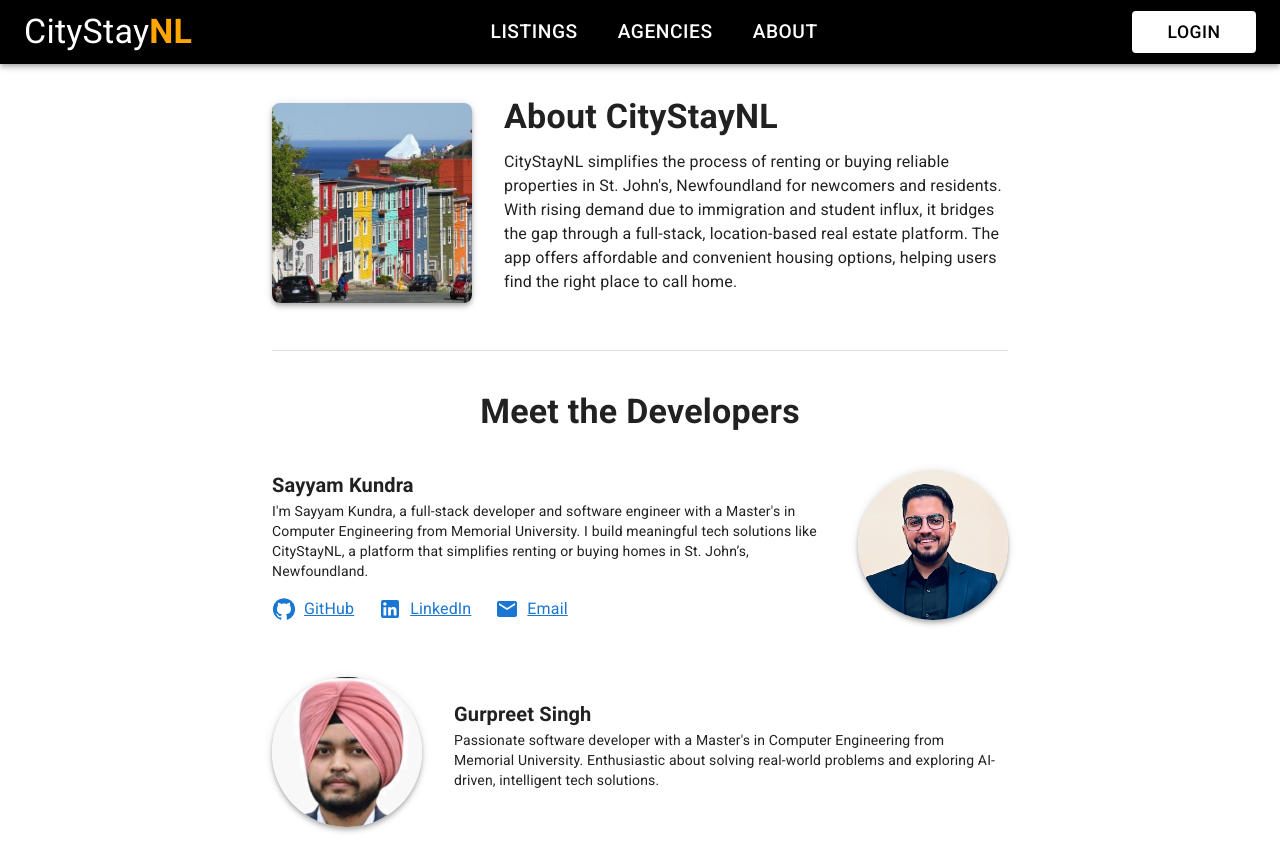
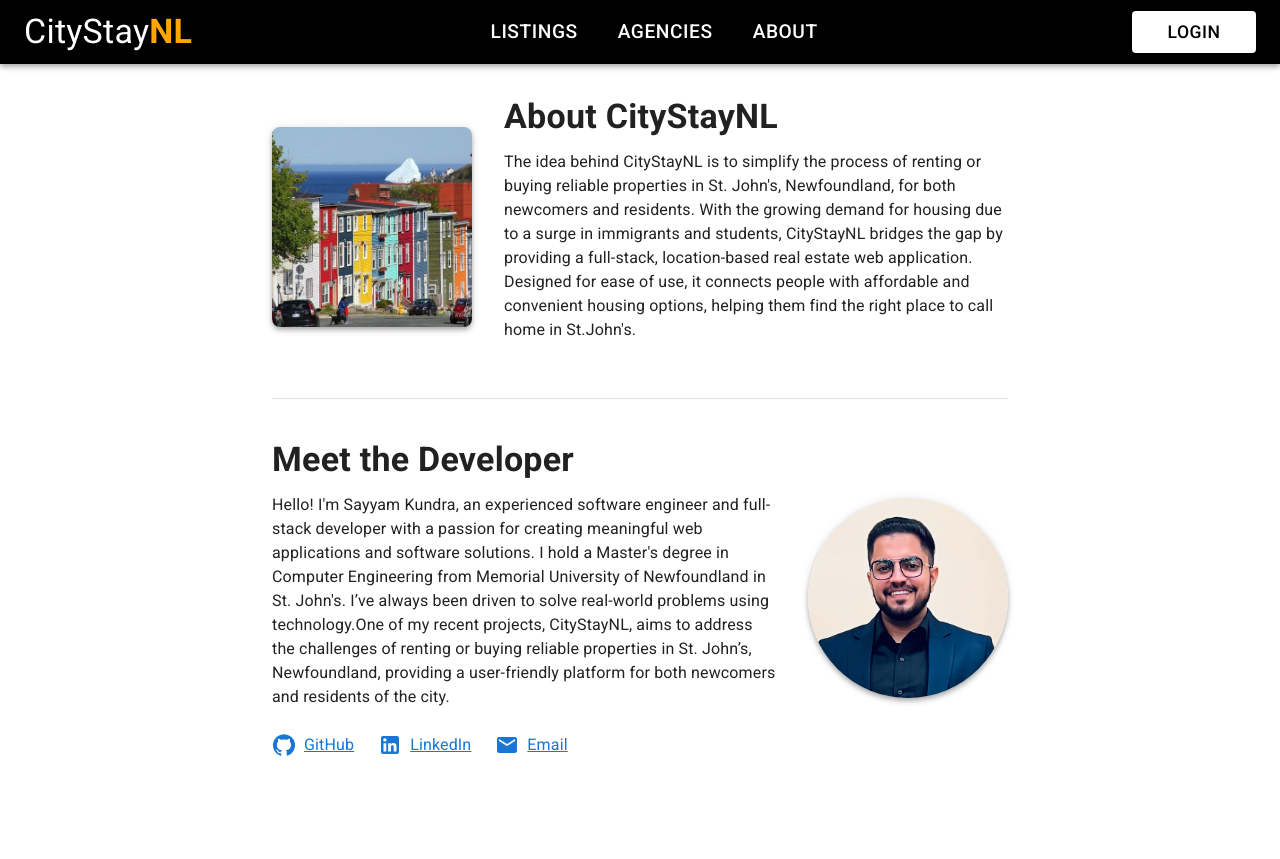
Before and after one commit to sayyam44/CityStay-Frontend, a React (Create React App) app: page /about in a window 1280 px wide. After the commit the page ends 800 px from the top, so only its background shows below. Built offline with nearby package versions, Linux system fonts and the light colour scheme.

Commit message:
about_page

```diff
--- a/src/components/About.js
+++ b/src/components/About.js
@@ -1,221 +1,135 @@
-// import React from "react";
-// import { Box, Typography, Avatar, Link, Divider, useTheme } from "@mui/material";
-// import { GitHub, LinkedIn, Email } from "@mui/icons-material";
-// import citystaynl from './Assets/citystaynl.jpg';
-// import profile from './Assets/profile.jpg';
-
-
-// function About() {
-//   const theme = useTheme();
-
-//   return (
-//     <Box sx={{
-//       maxWidth: 800,
-//       margin: "0 auto",
-//       padding: 4,
-//       display: "flex",
-//       flexDirection: "column",
-//       gap: 3
-//     }}>
-//       {/* Top Section - About CityStayNL */}
-//       <Box sx={{
-//         display: "flex",
-//         flexDirection: { xs: "column", md: "row" },
-//         gap: 4,
-//         alignItems: "center"
-//       }}>
-//         <Box
-//           component="img"
-//           src={citystaynl}
-//           sx={{
-//             width: 200,
-//             height: 200,
-//             borderRadius: 2,
-//             boxShadow: theme.shadows[4],
-//             objectFit: 'cover'
-//           }}
-//         />
-//         <Box>
-//           <Typography variant="h4" gutterBottom sx={{ fontWeight: "bold" }}>
-//             About CityStayNL
-//           </Typography>
-//           <Typography variant="body1" paragraph>
-//           The idea behind CityStayNL is to simplify the process of renting or
-//           buying reliable properties in St. John's, Newfoundland, for
-//           both newcomers and residents. With the growing demand for
-//           housing due to a surge in immigrants and students, CityStayNL
-//           bridges the gap by providing a full-stack, location-based real estate
-//           web application. Designed for ease of use, it connects people
-//           with affordable and convenient housing options, helping them
-//           find the right place to call home in St.John's.
-//           </Typography>
-//         </Box>
-//       </Box>
-
-//       <Divider sx={{ my: 2 }} />
-
-//       {/* Bottom Section - About Developer */}
-//       <Box sx={{
-//         display: "flex",
-//         flexDirection: { xs: "column", md: "row" },
-//         gap: 4,
-//         alignItems: "center"
-//       }}>
-//         <Box sx={{ textAlign: { xs: "center", md: "left" } }}>
-//           <Typography variant="h4" gutterBottom sx={{ fontWeight: "bold" }}>
-//             Meet the Developer
-//           </Typography>
-//           <Typography variant="body1" paragraph>
-//           Hello! I'm Sayyam Kundra, an experienced software
-//           engineer and full-stack developer with a passion
-//           for creating meaningful web applications and software
-//           solutions. I hold a Master's degree in Computer
-//           Engineering from Memorial University of Newfoundland
-//           in St. John's. I’ve always been driven to solve
-//            real-world problems using technology.One of my
-//            recent projects, CityStayNL, aims to address the
-//            challenges of renting or buying reliable properties
-//            in St. John’s, Newfoundland, providing a
-//            user-friendly platform for both newcomers and
-//            residents of the city.
-//           </Typography>
-//           <Box sx={{
-//             display: "flex",
-//             gap: 3,
-//             mt: 3,
-//             justifyContent: { xs: "center", md: "flex-start" },
-//             flexWrap: 'wrap'
-//           }}>
-//             <Link
-//               href="https://github.com/sayyam44"
-//               target="_blank"
-//               rel="noopener"
-//               sx={{
-//                 display: "flex",
-//                 alignItems: "center",
-//                 textDecoration: 'underline'
-//               }}
-//             >
-//               <GitHub sx={{ mr: 1 }} /> GitHub
-//             </Link>
-//             <Link
-//               href="https://www.linkedin.com/in/sayyamkundra44/"
-//               target="_blank"
-//               rel="noopener"
-//               sx={{
-//                 display: "flex",
-//                 alignItems: "center",
-//                 textDecoration: 'underline'
-//               }}
-//             >
-//               <LinkedIn sx={{ mr: 1 }} /> LinkedIn
-//             </Link>
-//             <Link
-//               href="mailto:skundra@mun.ca"
-//               sx={{
-//                 display: "flex",
-//                 alignItems: "center",
-//                 textDecoration: 'underline'
-//               }}
-//             >
-//               <Email sx={{ mr: 1 }} /> Email
-//             </Link>
-//           </Box>
-//         </Box>
-//         <Avatar
-//           src={profile}
-//           sx={{
-//             width: 200,
-//             height: 200,
-//             boxShadow: theme.shadows[4]
-//           }}
-//         />
-//       </Box>
-//     </Box>
-//   );
-// }
-
-// export default About;
-
-
-          // The idea behind CityStayNL is to simplify the process of renting or
-          // buying reliable properties in St. John's, Newfoundland, for
-          // both newcomers and residents. With the growing demand for
-          // housing due to a surge in immigrants and students, CityStayNL
-          // bridges the gap by providing a full-stack, location-based real estate
-          // web application. Designed for ease of use, it connects people
-          // with affordable and convenient housing options, helping them
-          // find the right place to call home in St.John's.
-
-
-          // Hello! I'm Sayyam Kundra, an experienced software
-          // engineer and full-stack developer with a passion
-          // for creating meaningful web applications and software
-          // solutions. I hold a Master's degree in Computer
-          // Engineering from Memorial University of Newfoundland
-          // in St. John's. I’ve always been driven to solve
-          //  real-world problems using technology.One of my
-          //  recent projects, CityStayNL, aims to address the
-          //  challenges of renting or buying reliable properties
-          //  in St. John’s, Newfoundland, providing a
-          //  user-friendly platform for both newcomers and
-          //  residents of the city.
-
 import React from "react";
 import { Box, Typography, Avatar, Link, Divider, useTheme } from "@mui/material";
 import { GitHub, LinkedIn, Email } from "@mui/icons-material";
 import citystaynl from './Assets/citystaynl.jpg';
 import profile from './Assets/profile.jpg';
-import dev2 from './Assets/dev2.jpg'; // ✅ Add the second developer's image
+
 
 function About() {
   const theme = useTheme();
 
   return (
-    <Box sx={{ maxWidth: 800, margin: "0 auto", padding: 4, display: "flex", flexDirection: "column", gap: 3 }}>
+    <Box sx={{
+      maxWidth: 800,
+      margin: "0 auto",
+      padding: 4,
+      display: "flex",
+      flexDirection: "column",
+      gap: 3
+    }}>
       {/* Top Section - About CityStayNL */}
-      <Box sx={{ display: "flex", flexDirection: { xs: "column", md: "row" }, gap: 4, alignItems: "center" }}>
-        <Box component="img" src={citystaynl} sx={{ width: 200, height: 200, borderRadius: 2, boxShadow: theme.shadows[4], objectFit: 'cover' }} />
+      <Box sx={{
+        display: "flex",
+        flexDirection: { xs: "column", md: "row" },
+        gap: 4,
+        alignItems: "center"
+      }}>
+        <Box
+          component="img"
+          src={citystaynl}
+          sx={{
+            width: 200,
+            height: 200,
+            borderRadius: 2,
+            boxShadow: theme.shadows[4],
+            objectFit: 'cover'
+          }}
+        />
         <Box>
-          <Typography variant="h4" gutterBottom sx={{ fontWeight: "bold" }}>About CityStayNL</Typography>
+          <Typography variant="h4" gutterBottom sx={{ fontWeight: "bold" }}>
+            About CityStayNL
+          </Typography>
           <Typography variant="body1" paragraph>
-          CityStayNL simplifies the process of renting or buying reliable properties in St. John's, Newfoundland for newcomers and residents.
-          With rising demand due to immigration and student influx, it bridges the gap through a full-stack, location-based real estate platform.
-          The app offers affordable and convenient housing options, helping users find the right place to call home.
+          The idea behind CityStayNL is to simplify the process of renting or
+          buying reliable properties in St. John's, Newfoundland, for
+          both newcomers and residents. With the growing demand for
+          housing due to a surge in immigrants and students, CityStayNL
+          bridges the gap by providing a full-stack, location-based real estate
+          web application. Designed for ease of use, it connects people
+          with affordable and convenient housing options, helping them
+          find the right place to call home in St.John's.
           </Typography>
         </Box>
       </Box>
 
       <Divider sx={{ my: 2 }} />
 
-      {/* Bottom Section - About Developers */}
-      <Typography variant="h4" gutterBottom sx={{ fontWeight: "bold", textAlign: "center" }}>Meet the Developers</Typography>
-
-      {/* Developer 1 */}
-      <Box sx={{ display: "flex", flexDirection: { xs: "column", md: "row" }, gap: 4, alignItems: "center" }}>
-        <Box sx={{ textAlign: { xs: "center", md: "left" }, flex: 1 }}>
-          <Typography variant="h6" sx={{ fontWeight: "bold" }}>Sayyam Kundra</Typography>
-          <Typography variant="body2" paragraph>
-          I'm Sayyam Kundra, a full-stack developer and software engineer with a Master's in Computer Engineering from Memorial University.
-          I build meaningful tech solutions like CityStayNL, a platform that simplifies renting or buying homes in St. John’s, Newfoundland.          </Typography>
-          <Box sx={{ display: "flex", gap: 3, mt: 2, justifyContent: { xs: "center", md: "flex-start" }, flexWrap: 'wrap' }}>
-            <Link href="https://github.com/sayyam44" target="_blank" rel="noopener" sx={{ display: "flex", alignItems: "center", textDecoration: 'underline' }}><GitHub sx={{ mr: 1 }} /> GitHub</Link>
-            <Link href="https://www.linkedin.com/in/sayyamkundra44/" target="_blank" rel="noopener" sx={{ display: "flex", alignItems: "center", textDecoration: 'underline' }}><LinkedIn sx={{ mr: 1 }} /> LinkedIn</Link>
-            <Link href="mailto:skundra@mun.ca" sx={{ display: "flex", alignItems: "center", textDecoration: 'underline' }}><Email sx={{ mr: 1 }} /> Email</Link>
+      {/* Bottom Section - About Developer */}
+      <Box sx={{
+        display: "flex",
+        flexDirection: { xs: "column", md: "row" },
+        gap: 4,
+        alignItems: "center"
+      }}>
+        <Box sx={{ textAlign: { xs: "center", md: "left" } }}>
+          <Typography variant="h4" gutterBottom sx={{ fontWeight: "bold" }}>
+            Meet the Developer
+          </Typography>
+          <Typography variant="body1" paragraph>
+          Hello! I'm Sayyam Kundra, an experienced software
+          engineer and full-stack developer with a passion
+          for creating meaningful web applications and software
+          solutions. I hold a Master's degree in Computer
+          Engineering from Memorial University of Newfoundland
+          in St. John's. I’ve always been driven to solve
+           real-world problems using technology.One of my
+           recent projects, CityStayNL, aims to address the
+           challenges of renting or buying reliable properties
+           in St. John’s, Newfoundland, providing a
+           user-friendly platform for both newcomers and
+           residents of the city.
+          </Typography>
+          <Box sx={{
+            display: "flex",
+            gap: 3,
+            mt: 3,
+            justifyContent: { xs: "center", md: "flex-start" },
+            flexWrap: 'wrap'
+          }}>
+            <Link
+              href="https://github.com/sayyam44"
+              target="_blank"
+              rel="noopener"
+              sx={{
+                display: "flex",
+                alignItems: "center",
+                textDecoration: 'underline'
+              }}
+            >
+              <GitHub sx={{ mr: 1 }} /> GitHub
+            </Link>
+            <Link
+              href="https://www.linkedin.com/in/sayyamkundra44/"
+              target="_blank"
+              rel="noopener"
+              sx={{
+                display: "flex",
+                alignItems: "center",
+                textDecoration: 'underline'
+              }}
+            >
+              <LinkedIn sx={{ mr: 1 }} /> LinkedIn
+            </Link>
+            <Link
+              href="mailto:skundra@mun.ca"
+              sx={{
+                display: "flex",
+                alignItems: "center",
+                textDecoration: 'underline'
+              }}
+            >
+              <Email sx={{ mr: 1 }} /> Email
+            </Link>
           </Box>
         </Box>
-        <Avatar src={profile} sx={{ width: 150, height: 150, boxShadow: theme.shadows[4] }} />
-      </Box>
-
-      {/* Developer 2 */}
-      <Box sx={{ display: "flex", flexDirection: { xs: "column", md: "row-reverse" }, gap: 4, alignItems: "center", mt: 4 }}>
-        <Box sx={{ textAlign: { xs: "center", md: "left" }, flex: 1 }}>
-          <Typography variant="h6" sx={{ fontWeight: "bold" }}>Gurpreet Singh</Typography>
-          <Typography variant="body2" paragraph>
-          Passionate software developer with a Master's in Computer Engineering from Memorial University.
-          Enthusiastic about solving real-world problems and exploring AI-driven, intelligent tech solutions.          </Typography>
-        </Box>
-        <Avatar src={dev2} sx={{ width: 150, height: 150, boxShadow: theme.shadows[4] }} />
+        <Avatar
+          src={profile}
+          sx={{
+            width: 200,
+            height: 200,
+            boxShadow: theme.shadows[4]
+          }}
+        />
       </Box>
     </Box>
   );
```
